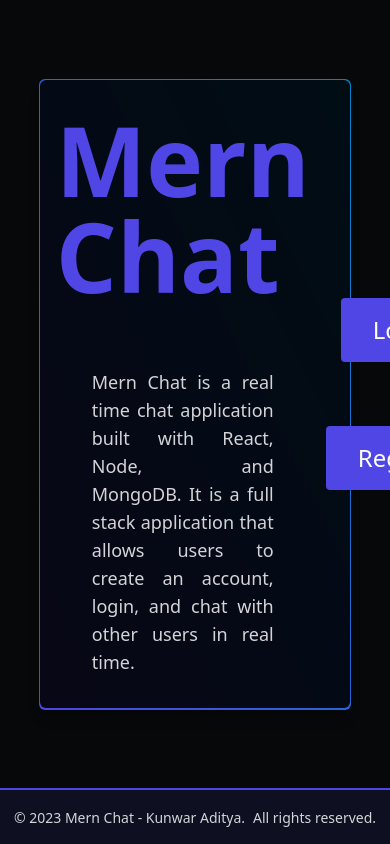
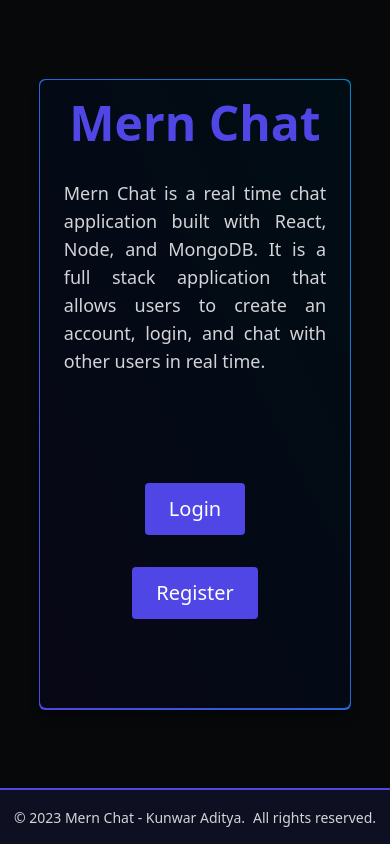
Before and after one commit to Kunwar-Aditya-Codes/chat-app, a React (Vite) app in the folder client/: page / in a window 390 px wide. Built offline with nearby package versions, Linux system fonts and the light colour scheme.

Commit message:
responsive: welcome page

```diff
--- a/client/src/pages/Welcome.jsx
+++ b/client/src/pages/Welcome.jsx
@@ -2,26 +2,31 @@ import { Link } from 'react-router-dom';
 
 const Welcome = () => {
   return (
-    <div className='h-full flex items-center justify-center '>
+    <div className='h-full flex items-center justify-center'>
       <div className=' h-[80%] w-[80%] bg-gradient-to-tr shadow-lg from-indigo-600  to-sky-600 rounded-md flex items-center justify-center'>
-        <div className='bg-black/90 h-[99.5%] w-[99.5%] rounded-md flex'>
-          <div className='flex-[0.5] p-4 text-lg flex flex-col items-center justify-center space-y-16'>
-            <h1 className='text-indigo-600 font-bold text-8xl'>Mern Chat</h1>
-            <p className='text-justify  font-light px-9'>
+        <div className='bg-black/90 h-[99.5%] w-[99.5%] rounded-md flex flex-col'>
+          {/* Title */}
+          <div className='flex-[0.5] md:p-4 text-lg flex flex-col items-center justify-center space-y-8 md:space-y-16'>
+            <h1 className='text-indigo-600 font-bold text-5xl md:text-8xl'>
+              Mern Chat
+            </h1>
+            <p className='text-justify  font-light px-6 md:px-9'>
               Mern Chat is a real time chat application built with React, Node,
               and MongoDB. It is a full stack application that allows users to
               create an account, login, and chat with other users in real time.
             </p>
           </div>
-          <div className='flex-[0.5] flex flex-col items-center justify-center space-y-16'>
+
+          {/* Buttons */}
+          <div className='flex-[0.5] flex flex-col items-center justify-center space-y-8 md:space-y-16'>
             <Link to='/login'>
-              <button className='bg-indigo-600 hover:bg-indigo-700 text-white text-2xl py-4 px-8 rounded'>
+              <button className='bg-indigo-600 hover:bg-indigo-700 text-white md:text-2xl text-xl md:py-4 md:px-8 py-3 px-6 rounded'>
                 Login
               </button>
             </Link>
 
             <Link to='/register'>
-              <button className='bg-indigo-600 hover:bg-indigo-700 text-white text-2xl py-4 px-8 rounded'>
+              <button className='bg-indigo-600 hover:bg-indigo-700 text-white md:text-2xl text-xl md:py-4 md:px-8 py-3 px-6 rounded'>
                 Register
               </button>
             </Link>
```
